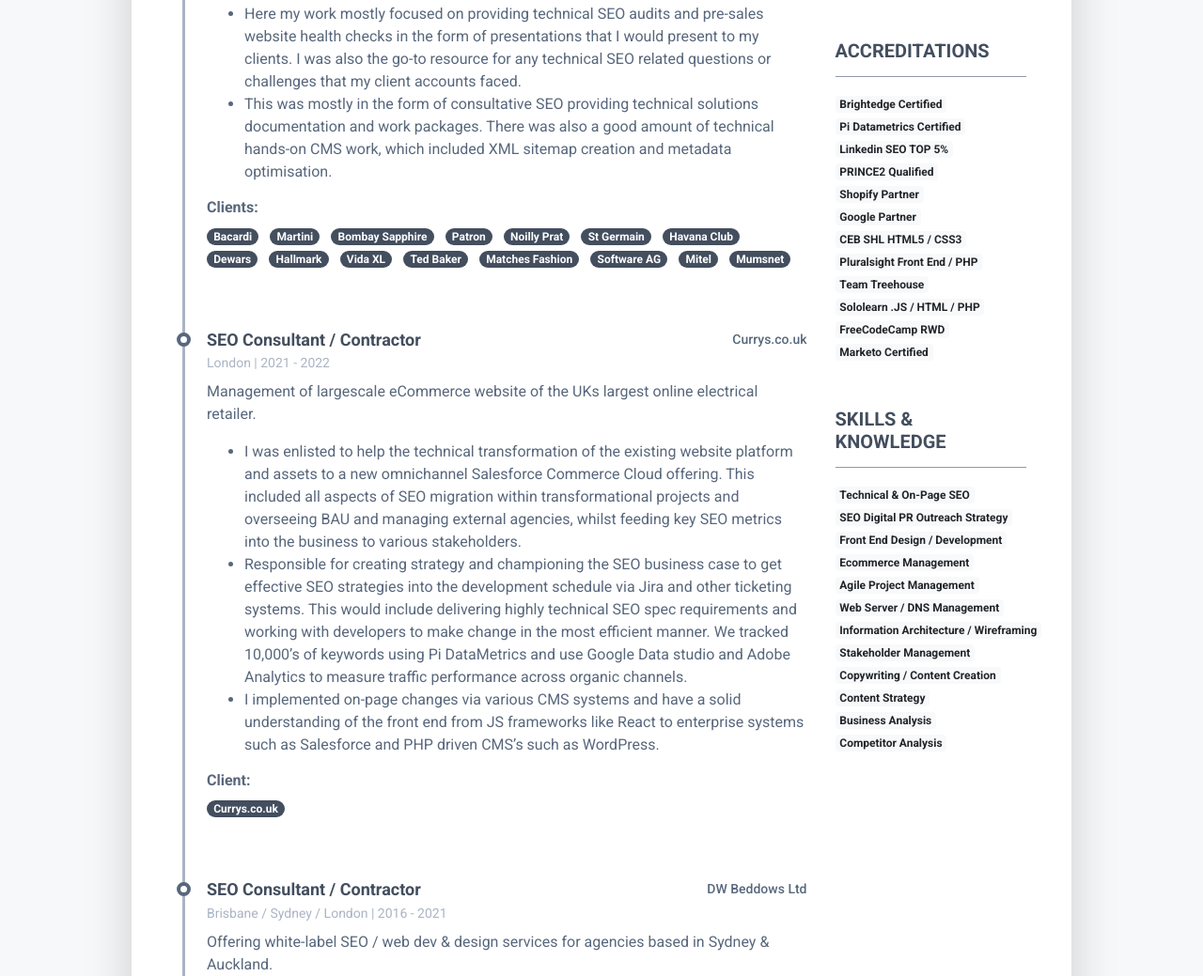
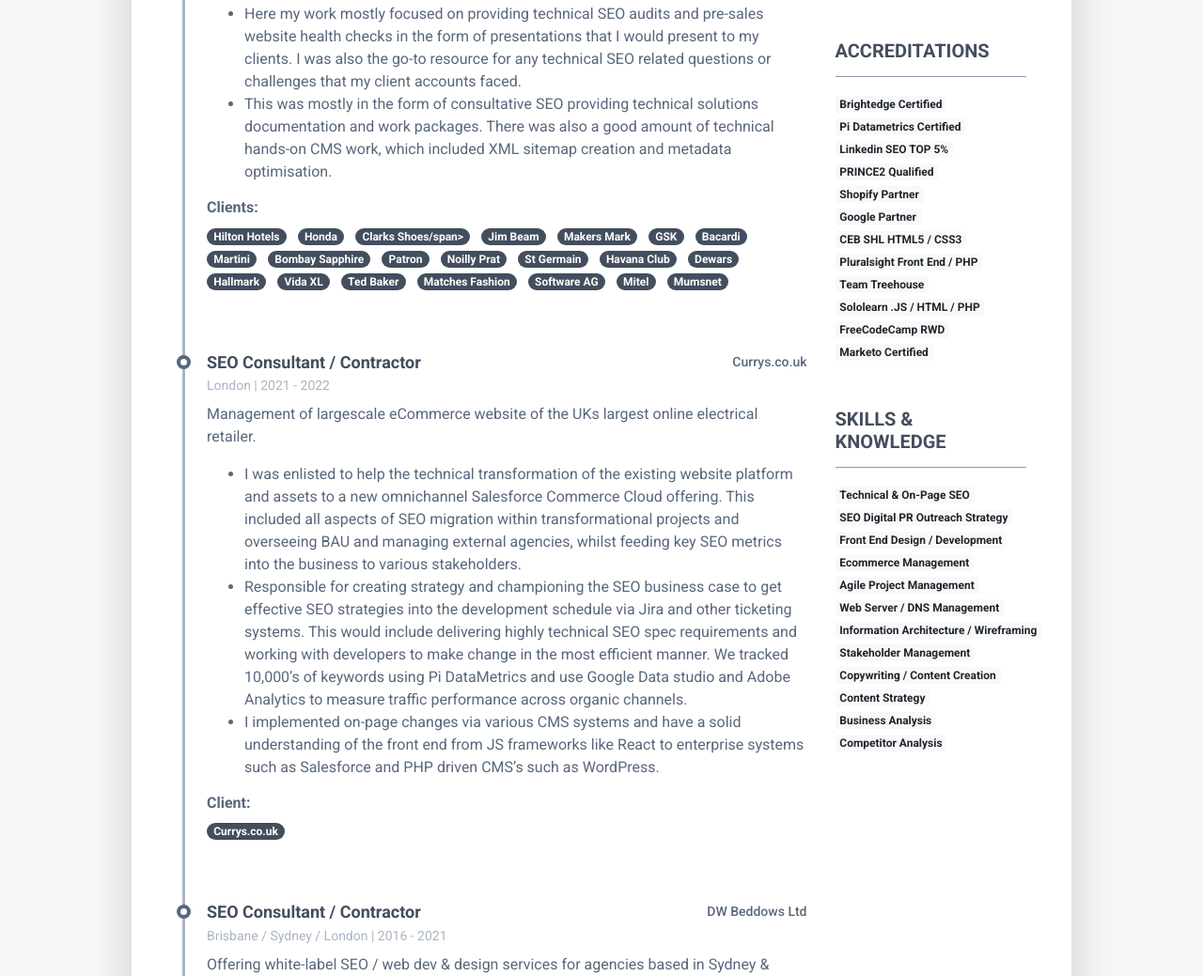
Before and after one commit to dannybeddows/cv, a plain HTML site: page seo-cv.html in a window 1280 px wide. Shown: the part 1210-2249 px from the top of the page at 94% size. Drawn offline with Linux system fonts and the light colour scheme.

Commit message:
Update seo-cv.html

```diff
--- a/seo-cv.html
+++ b/seo-cv.html
@@ -107,6 +107,12 @@
 										    </ul>
 										    <h4 class="resume-timeline-item-desc-heading font-weight-bold">Clients:</h4>
 										    <ul class="list-inline">
+											    <li class="list-inline-item"><span class="badge badge-primary badge-pill">Hilton Hotels</span></li>
+											    <li class="list-inline-item"><span class="badge badge-primary badge-pill">Honda</span></li>
+											    <li class="list-inline-item"><span class="badge badge-primary badge-pill">Clarks Shoes/span></li>
+											    <li class="list-inline-item"><span class="badge badge-primary badge-pill">Jim Beam</span></li>
+											    <li class="list-inline-item"><span class="badge badge-primary badge-pill">Makers Mark</span></li>
+											    <li class="list-inline-item"><span class="badge badge-primary badge-pill">GSK</span></li>
 											    <li class="list-inline-item"><span class="badge badge-primary badge-pill">Bacardi</span></li>
 											    <li class="list-inline-item"><span class="badge badge-primary badge-pill">Martini</span></li>
 											    <li class="list-inline-item"><span class="badge badge-primary badge-pill">Bombay Sapphire</span></li>
```
